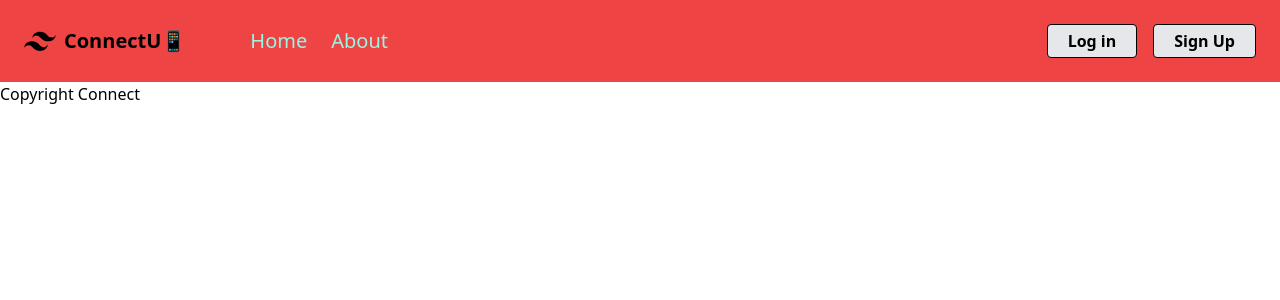
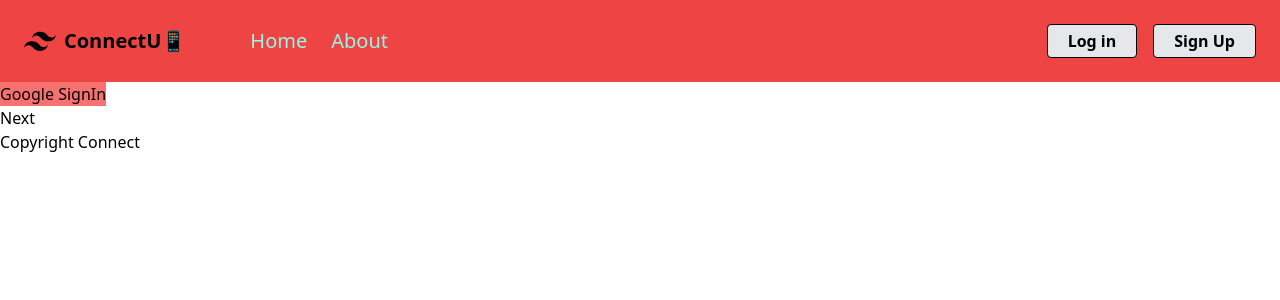
Before and after one commit to VibhavSurve09/connect, a Next.js app: page / in a window 1280 px wide. Shown: the top 300 px of the page. Built offline with nearby package versions, Linux system fonts and the light colour scheme; no server answers.

Commit message:
added google auth

```diff
--- /dev/null
+++ b/components/Form/Form.jsx
@@ -0,0 +1,29 @@
+import { useState } from 'react';
+import ProvidersForm from './ProviderForm';
+import Prefrences from './Prefrences';
+import UserForm from './UserForm';
+
+//TODO: Creating Silder Form
+export default function Form() {
+  const [page, setPage] = useState(0);
+  const pageIncrementer = () => {
+    if (page < 0 && page > 2) return;
+    setPage(page + 1);
+  };
+
+  const pageDecrementer = () => {
+    if (page < 0) return;
+    setPage(page - 1);
+  };
+  return (
+    <div>
+      {page === 0 && <ProvidersForm />}
+      {page === 1 && <UserForm />}
+      {page === 2 && <Prefrences />}
+      {page < 2 && <button onClick={pageIncrementer}>Next</button>}
+      <br />
+      {page <= 2 && page > 0 && <button onClick={pageDecrementer}>Prev</button>}
+      {page === 2 && <button>Finish</button>}
+    </div>
+  );
+}
--- /dev/null
+++ b/components/Form/Prefrences.jsx
@@ -0,0 +1,3 @@
+export default function Prefrences() {
+  return <div>In Prefrences</div>;
+}
--- /dev/null
+++ b/components/Form/ProviderForm.jsx
@@ -0,0 +1,35 @@
+import { GoogleAuthProvider, signInWithPopup, getAuth } from 'firebase/auth';
+import app from '../../lib/firebase';
+
+export default function ProviderForms() {
+  const googleAuthProvider = new GoogleAuthProvider();
+  const auth = getAuth(app);
+  const googleSignIn = () => {
+    signInWithPopup(auth, googleAuthProvider)
+      .then((result) => {
+        // This gives you a Google Access Token. You can use it to access the Google API.
+        const credential = GoogleAuthProvider.credentialFromResult(result);
+        const token = credential.accessToken;
+        // The signed-in user info.
+        const user = result.user;
+        // ...
+      })
+      .catch((error) => {
+        // Handle Errors here.
+        const errorCode = error.code;
+        const errorMessage = error.message;
+        // The email of the user's account used.
+        const email = error.email;
+        // The AuthCredential type that was used.
+        const credential = GoogleAuthProvider.credentialFromError(error);
+        // ...
+      });
+  };
+  return (
+    <div>
+      <button onClick={googleSignIn} className='bg-red-400'>
+        Google SignIn
+      </button>
+    </div>
+  );
+}
--- /dev/null
+++ b/components/Form/UserForm.jsx
@@ -0,0 +1,3 @@
+export default function UserForm() {
+  return <div>In user Form</div>;
+}
--- /dev/null
+++ b/context/User.js
@@ -0,0 +1,5 @@
+import { createContext } from "react";
+
+const UserContext = createContext(null);
+
+export { UserContext };
--- a/hooks/useAuthListener.js
+++ b/hooks/useAuthListener.js
@@ -1,18 +1,20 @@
-import { getAuth, onAuthStateChanged } from "firebase/auth";
-import { useState } from "react";
-const auth = getAuth();
+import { getAuth, onAuthStateChanged } from 'firebase/auth';
+import { useState } from 'react';
+import app from '../lib/firebase';
+
+const auth = getAuth(app);
 export default function useAuthListener() {
   const [user, setAuthUser] = useState(
-    JSON.parse(localStorage.getItem("authUser")) //? This should work in client side
+    typeof window !== 'undefined' ? localStorage.getItem('authUser') : null
   );
   onAuthStateChanged(auth, (user) => {
     if (user) {
-      setAuthUser(localStorage.setItem("authUser", JSON.stringify(auth)));
+      setAuthUser(localStorage.setItem('authUser', JSON.stringify(auth)));
     } else {
       // User is signed out
-      localStorage.removeItem("authUser");
+      localStorage.removeItem('authUser');
       setAuthUser(null);
     }
-    return { user };
+    return user;
   });
 }
--- a/pages/_app.js
+++ b/pages/_app.js
@@ -1,15 +1,20 @@
-import Head from "next/head";
-import { FirebaseContext } from "../context/FirebaseContext";
-import Layout from "../layout/Layout";
-import firebase from "../lib/firebase";
-import "../styles/globals.css";
-
+import Head from 'next/head';
+import { FirebaseContext } from '../context/FirebaseContext';
+import { UserContext } from '../context/User';
+import useAuthListener from '../hooks/useAuthListener';
+import { FieldValue } from 'firebase/firestore';
+import Layout from '../layout/Layout';
+import firebase from '../lib/firebase';
+import '../styles/globals.css';
 function MyApp({ Component, pageProps }) {
+  const user = useAuthListener();
   return (
-    <FirebaseContext.Provider value={firebase}>
-      <Layout>
-        <Component {...pageProps} />
-      </Layout>
+    <FirebaseContext.Provider value={(firebase, FieldValue)}>
+      <UserContext.Provider value={user}>
+        <Layout>
+          <Component {...pageProps} />
+        </Layout>
+      </UserContext.Provider>
     </FirebaseContext.Provider>
   );
 }
--- a/pages/index.js
+++ b/pages/index.js
@@ -1,6 +1,5 @@
-import Head from "next/head";
-import Image from "next/image";
-import Navbar from "../layout/Navbar";
+import Head from 'next/head';
+import Form from '../components/Form/Form';
 export default function Home() {
   return (
     <div>
@@ -9,6 +8,7 @@ export default function Home() {
         <meta name='description' content='Generated by create next app' />
         <link rel='icon' href='/favicon.ico' />
       </Head>
+      <Form />
     </div>
   );
 }
--- /dev/null
+++ b/services/auth.js
@@ -0,0 +1,35 @@
+import { signInWithPopup, GoogleAuthProvider, signOut } from '@firebase/auth';
+const googleProvider = async (provider, auth) => {
+  console.log('In Google Provider');
+  signInWithPopup(auth, provider)
+    .then((result) => {
+      // This gives you a Google Access Token. You can use it to access the Google API.
+      // const credential = GoogleAuthProvider.credentialFromResult(result);
+      // const token = credential.accessToken;
+      // The signed-in user info.
+      // const user = result.user;
+      // ...
+    })
+    .catch((error) => {
+      // Handle Errors here.
+      const errorCode = error.code;
+      const errorMessage = error.message;
+      // The email of the user's account used.
+      const email = error.email;
+      // The AuthCredential type that was used.
+      const credential = GoogleAuthProvider.credentialFromError(error);
+      // ...
+    });
+};
+
+const logOut = (auth) => {
+  signOut(auth)
+    .then(() => {
+      // Sign-out successful.
+    })
+    .catch((error) => {
+      // An error happened.
+    });
+};
+
+export { googleProvider, logOut };
```
